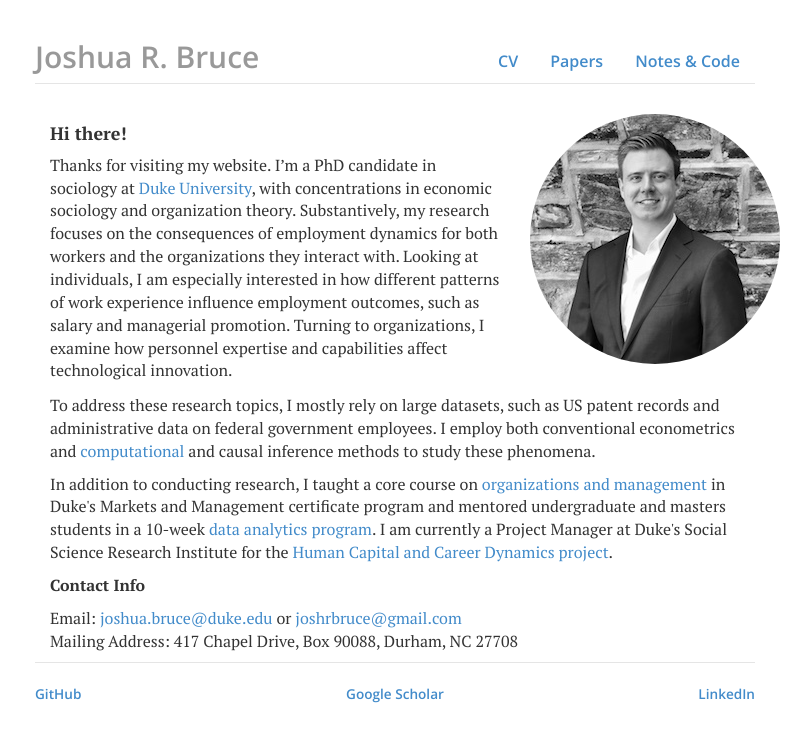
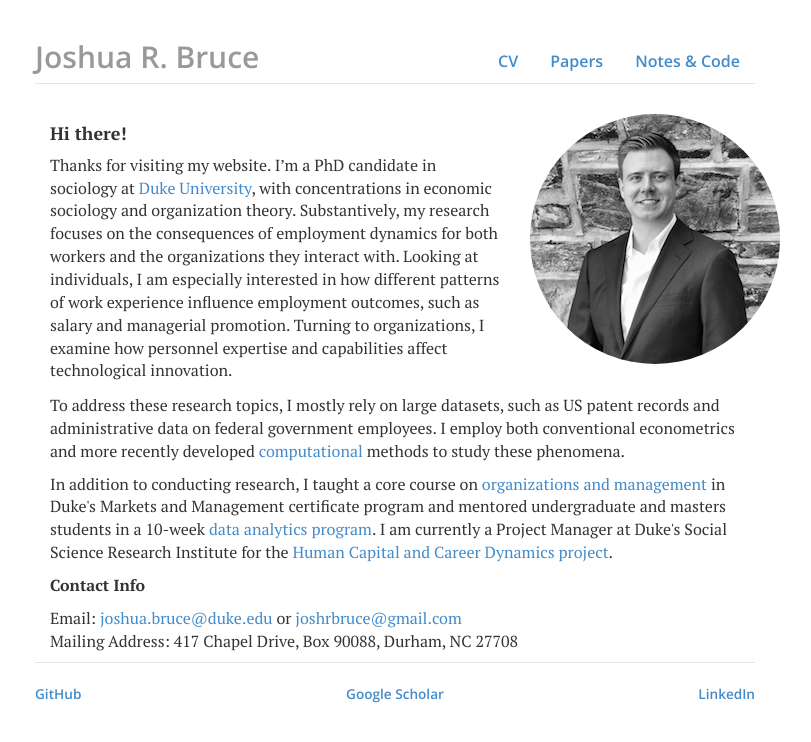
Before and after one commit to joshuarbruce/joshuarbruce.github.io, a Jekyll site: the page built from index.html, in a window 1280 px wide. Shown: the top 742 px of the page, without its empty margins (245-1056 px from the left). Built offline with Jekyll 4.4.1, drawn with Linux system fonts in a browser that asks for light colours; nearby versions of some CDN libraries.

Commit message:
Update index.html

```diff
--- a/index.html
+++ b/index.html
@@ -11,7 +11,7 @@ title: joshuarbruce.github.io
 	<img  class="img-circle avatar" alt="Josh Bruce" src="files/me.jpeg">
 	</div>
 	<div class="col-sm-12">
-		<p>To address these research topics, I mostly rely on large datasets, such as US patent records and administrative data on federal government employees. I employ both conventional econometrics and <a href="https://en.wikipedia.org/wiki/Computational_sociology" target="_blank">computational</a> and causal inference methods to study these phenomena.</p>
+		<p>To address these research topics, I mostly rely on large datasets, such as US patent records and administrative data on federal government employees. I employ both conventional econometrics and more recently developed <a href="https://en.wikipedia.org/wiki/Computational_sociology" target="_blank">computational</a> methods to study these phenomena.</p>
 
 	<p>In addition to conducting research, I taught a core course on <a href="https://markets.duke.edu/courses/355" target="_blank">organizations and management</a> in Duke's Markets and Management certificate program and mentored undergraduate and masters students in a 10-week <a href="https://bigdata.duke.edu/projects/analytics-faculty-success" target="_blank">data analytics program</a>. I am currently a Project Manager at Duke's Social Science Research Institute for the <a href="https://ssri.duke.edu/projects/human-capital-career-dynamics-and-organizational-performance-us-federal-government" target="_blank">Human Capital and Career Dynamics project</a>.</p>
 
```
